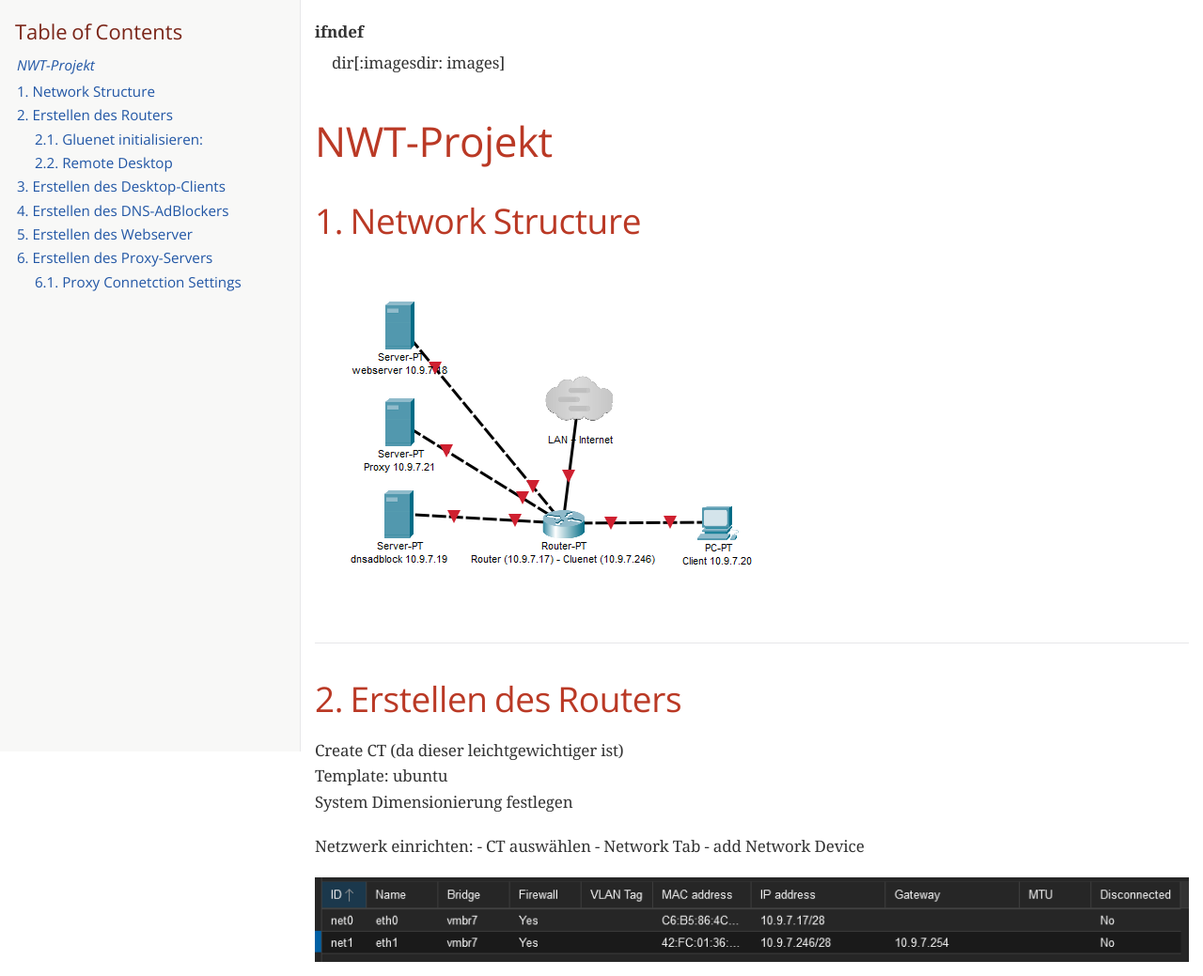
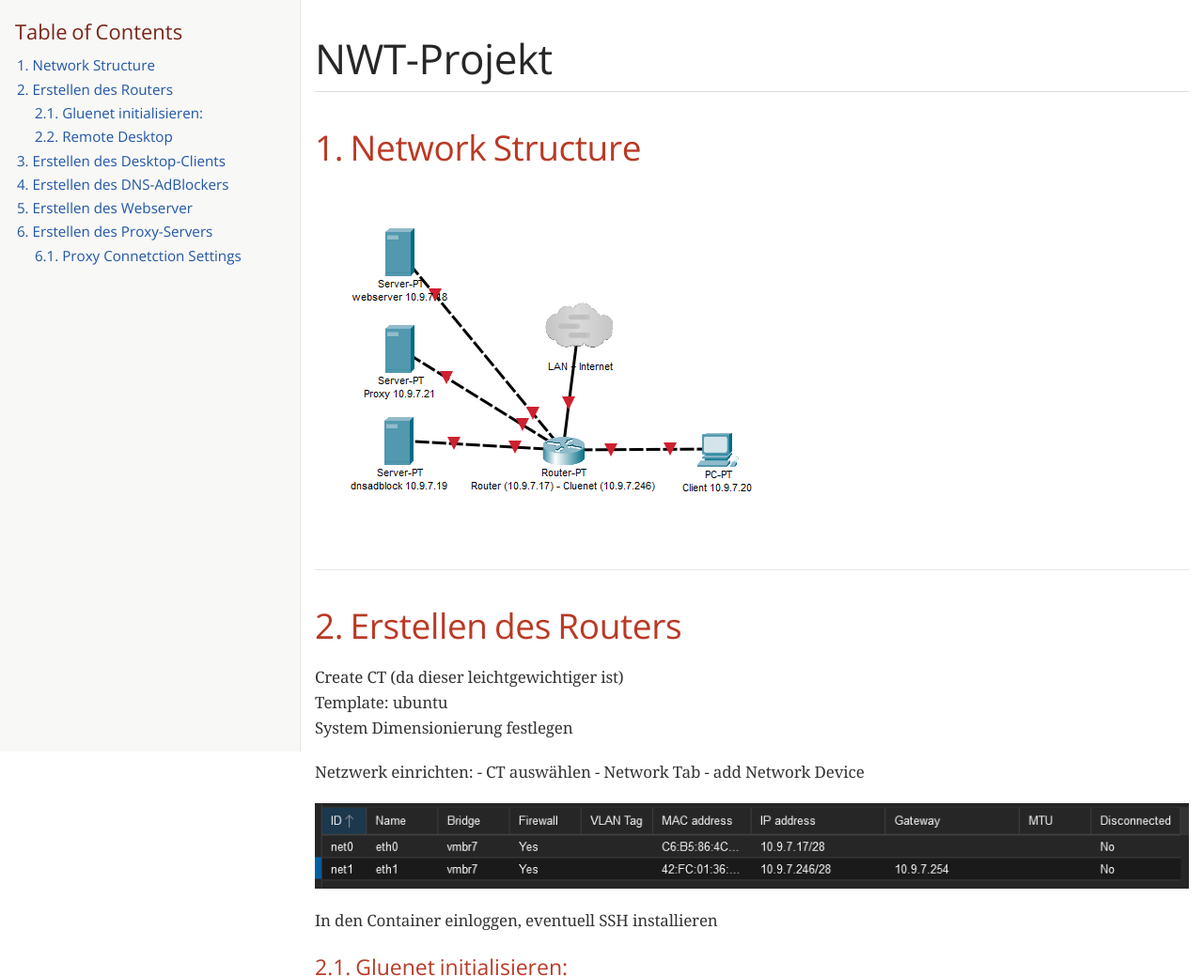
Before and after one commit to Michi4/NWT-Project, a plain HTML site: page index.html in a window 1280 px wide. Shown: the top 1039 px of the page at 94% size. Drawn offline with nearby package versions, Linux system fonts and the light colour scheme; a web font is replaced by a local one.

Commit message:
Deploying to gh-pages from  @ 81b6e6e23b33e468891c9932bd159f8f68fdd9d9 🚀

```diff
--- a/index.html
+++ b/index.html
@@ -551,10 +551,9 @@ pre.rouge .gs {
 </head>
 <body class="article toc2 toc-left">
 <div id="header">
+<h1>NWT-Projekt</h1>
 <div id="toc" class="toc2">
 <div id="toctitle">Table of Contents</div>
-<ul class="sectlevel0">
-<li><a href="#_nwt_projekt">NWT-Projekt</a>
 <ul class="sectlevel1">
 <li><a href="#_network_structure">1. Network Structure</a></li>
 <li><a href="#_erstellen_des_routers">2. Erstellen des Routers</a>
@@ -572,20 +571,9 @@ pre.rouge .gs {
 </ul>
 </li>
 </ul>
-</li>
-</ul>
 </div>
 </div>
 <div id="content">
-<div class="dlist">
-<dl>
-<dt class="hdlist1">ifndef</dt>
-<dd>
-<p>dir[:imagesdir: images]</p>
-</dd>
-</dl>
-</div>
-<h1 id="_nwt_projekt" class="sect0"><a class="anchor" href="#_nwt_projekt"></a>NWT-Projekt</h1>
 <div class="sect1">
 <h2 id="_network_structure"><a class="anchor" href="#_network_structure"></a>1. Network Structure</h2>
 <div class="sectionbody">
@@ -978,7 +966,7 @@ Add: IP, Mask, Gateway</p>
 </div>
 <div id="footer">
 <div id="footer-text">
-Last updated 2023-06-05 13:26:03 UTC
+Last updated 2023-06-05 13:26:59 UTC
 </div>
 </div>
 </body>
```
Also changed, not shown: doc-01.html (+1 -1 lines), doc-02.html (+1 -1 lines), doc-03.html (+1 -1 lines).
